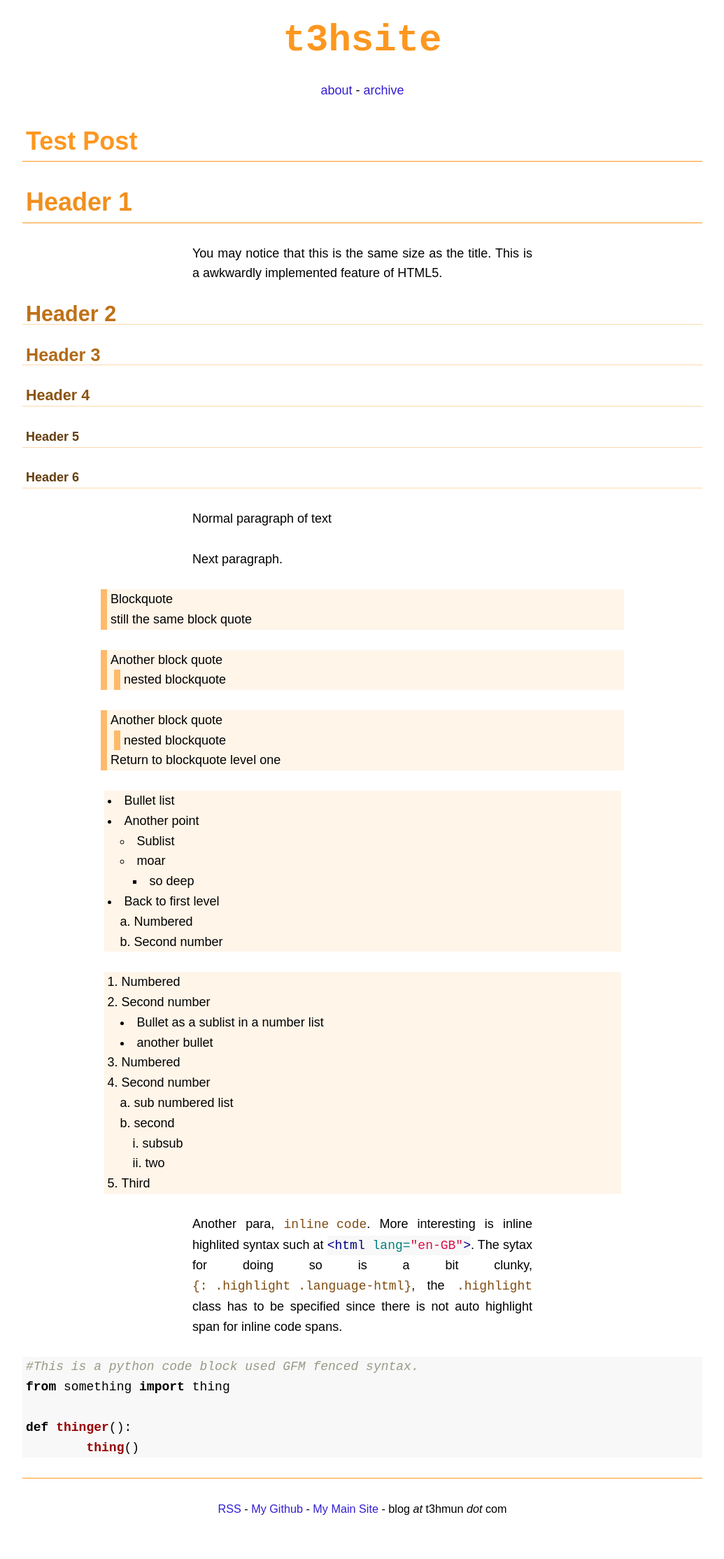
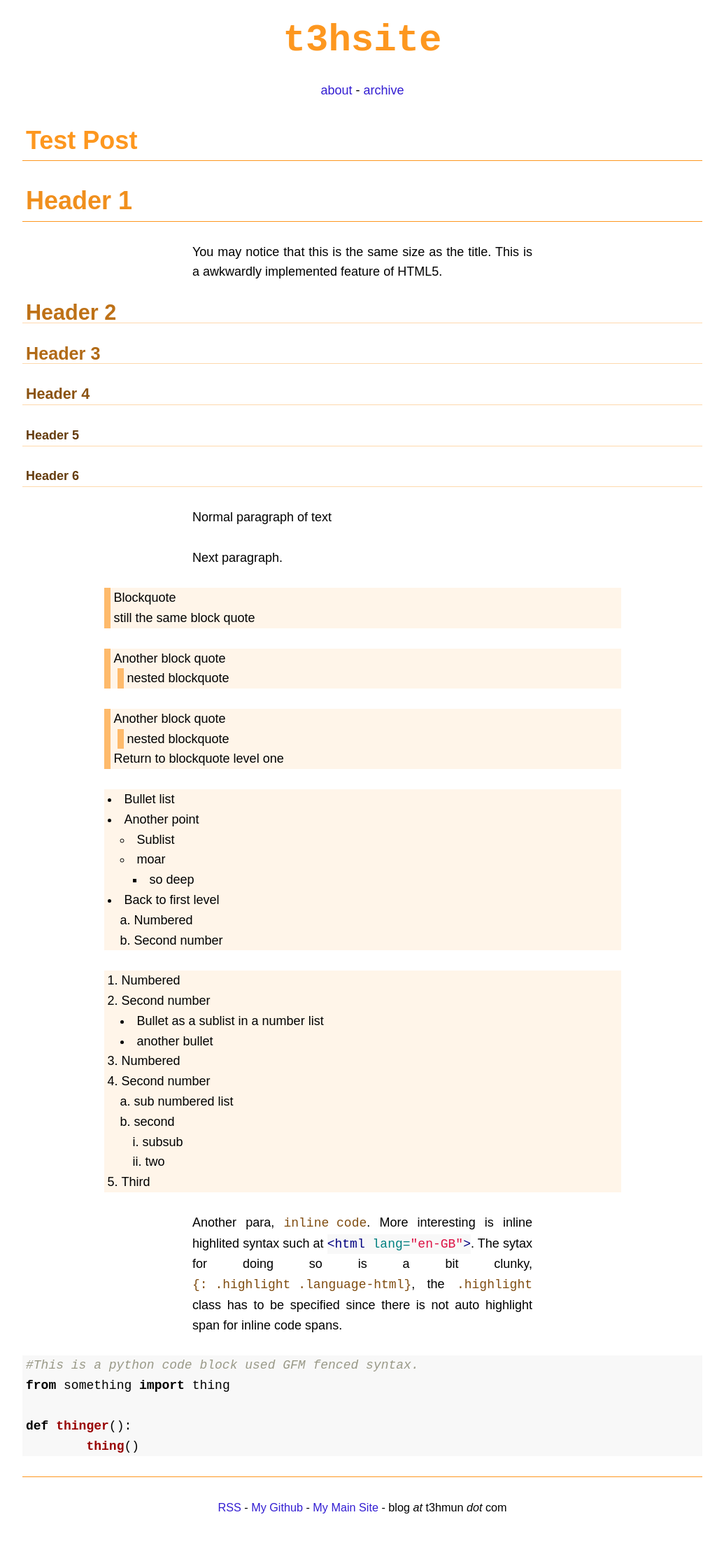
Before and after one commit to t3hmun/t3hsite, a Jekyll site: the page built from _posts/2015-09-30-test-post.md, in a window 1280 px wide. Shown: the whole page at 70% size, without its empty margins (122-1157 px from the left). Built offline with Jekyll 4.4.1, drawn with Linux system fonts in a browser that asks for light colours.

Commit message:
Fixed widths without using border-box.
Border box doesn't do everythign properly anyway.

```diff
--- a/_sass/_style.scss
+++ b/_sass/_style.scss
@@ -58,12 +58,6 @@
 //
 // These are maximums, there is no minimum.
 // As a result all content flows to accommodate smooth reading in smaller screens (without shrinking text).
-
-// This sets all elements to have their borders inside their allotted space.
-// A prime case is the blockquote; a think left border would normally make a mess of the width.
-// Makes it much easier to keep things predictable.
-// It may be considered a lazy way of doing things, but right now it feels pragmatic, things are complicated enough.
-
 
 body {
     background: $background-colour;
@@ -135,9 +129,11 @@
     }
 }
 
-// A nice chunky line on the left to differentiate blockquotes.
 blockquote {
+    // A chunky line on the left side to denote blockquotes.
     border-left: solid $blockquote-side-line $medium-colour;
+    // The border increases the width, so it must be shrunk by that much.
+    max-width: $other-text-width - $blockquote-side-line;
 
     blockquote {
         margin: 0 $gutter;
@@ -241,47 +237,55 @@
 
     // Block display with auto margins centres the block in the screen.
     display: block;
-}
-
-// Header 2 is the highest title for content (ie not the masthead).
-h1, h2 {
-    // Although margin could be used for left-right here (not centred so no need for auto) I prefer not to.
-    // This results in the underline touching both screen edges. Feels nice.
-    // The code element has to use padding to stop it content touching its own edge (I do not want to double gutter code, would be horrible on small screens).
-    // $mini-vspace is used to allow hugging subtitles.
-    // Relies on normal non-hugging elements to apply normal margins.
     margin: $vspace 0;
     padding: 0 $gutter;
 
+    // H1 requires extra line-height due to its large size.
     line-height: $line-height * 2;
+}
 
+// H1 and 2 have unique link colour.
+h1, h2 {
     a {
         // Underlines look bad.
         text-decoration: none;
         color: $highlight-colour;
 
         // H1 and H2 do not need special link colours due to their unique roles.
-        // H2 is always a link to itself.
+        // H2 is always a link to itself (article).
         // H1 is always a link to the home.
     }
 
+    // The hover makes it obvious that it is a link when the user is exploring the page.
     a:hover {
         color: $link-colour;
     }
 }
 
-// All headers (except for the unique H1) get an underline and a special link colour.
+// All headers (except for the unique H1) get an underline.
 // The border used as an underline is essential for tying a left aligned header to centred text which may have some distance to it.
 // It is good for the headers to be left aligned because it creates an easy to scan outline on screens that are wider than the reading area.
 
 // H2 gets a uniquely strong underline as the article title.
 h2 {
-    border-bottom: solid 1px $highlight-colour;
+    border-bottom: solid $header-underline $highlight-colour;
+
+    // The border must be removed from the line-height in order to maintain a consistent vertical rhythm.
+    // H2 uses double line-height due to its large size.
+    line-height: ($line-height * 2) - $header-underline;
+
+    // Zero size margins so the underline stretches across the content area.
+    // Zero bottom margin so that a meta-sub-title can hug the bottom (post date, tags etc.).
+    margin: $vspace 0 0 0;
+    padding: 0 $gutter;
 }
 
 h3, h4, h5, h6 {
+    // Underline
     border-bottom: solid $header-underline $light-colour;
-    // See `h1, h2` for reasoning for the next 2 lines.
+
+    // Zero size margins so the underline stretches across the content area.
+    // Zero bottom margin so that a meta-sub-title can hug the bottom (post date, tags etc.).
     margin: $vspace 0 0 0;
     padding: 0 $gutter;
 
@@ -307,7 +311,7 @@
 //
 // This is the section for styling parts fo the sites that are not entirely covered with basic HTML.
 // The site nav and footer require special divs for their styling.
-// The nav, header and footer tags should not be used for styling, thay arte for sectioning only.
+// The nav, header and footer tags should not be used for styling, they are for sectioning only.
 // Divs must be used where the standard styles fail to provide.
 
 
@@ -333,7 +337,7 @@
     display: block;
     margin: $vspace auto;
     // Vertical padding to space text away from border line.
-    // Horixontal padding for gutter.
+    // Horizontal padding for gutter.
     padding: $vspace $gutter;
 
     // Smaller font size for non-main-content information.
```
